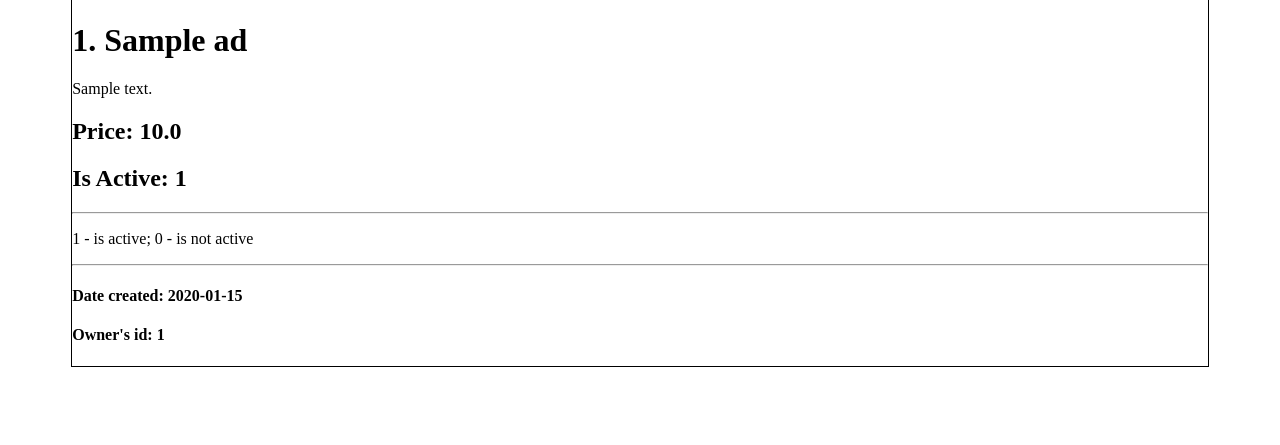
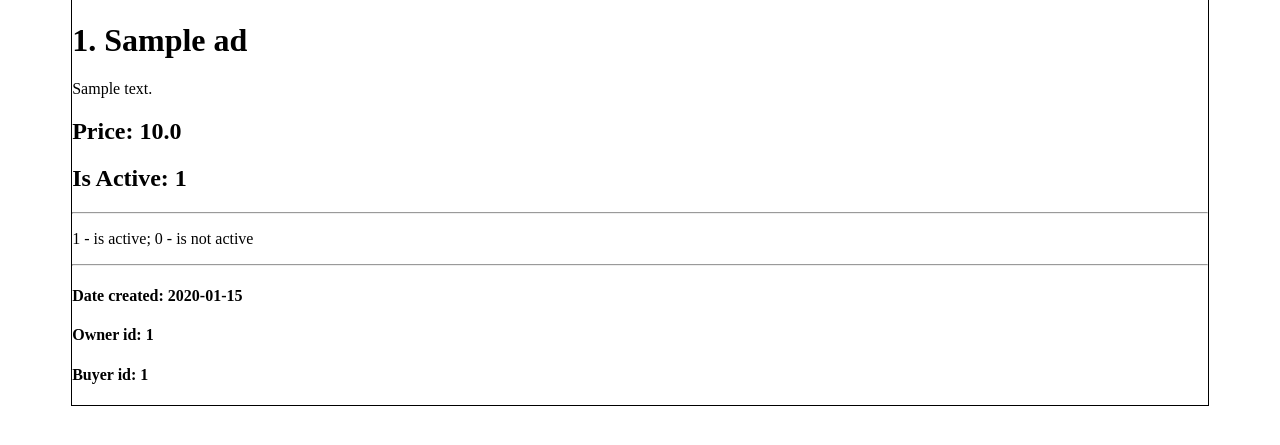
Before and after one commit to Maddie02/Online-Shop-Project, a Flask app: page /ads/1 in a window 1280 px wide. Shown: the part 108-553 px from the top of the page. Run offline with Flask 2, Linux system fonts and the light colour scheme; tables that the repository leaves empty hold one stand-in row (values such as "Sample post").

Commit message:
Add buyer id information

```diff
--- a/templates/ad.html
+++ b/templates/ad.html
@@ -2,7 +2,7 @@
 <html lang="en">
 <head>
     <meta charset="UTF-8">
-    <title>Ad</title>
+    <title>{{ ad.title }}</title>
 </head>
 <body>
     <a href="/">Home</a>
@@ -17,7 +17,8 @@
         <p>1 - is active; 0 - is not active</p>
         <hr>
         <h4>Date created: {{ ad.date }}</h4>
-        <h4>Owner's id: {{ ad.owner_id }}</h4>
+        <h4>Owner id: {{ ad.owner_id }}</h4>
+        <h4>Buyer id: {{ ad.buyer_id }}</h4>
     </div>
 </body>
 </html>
```
